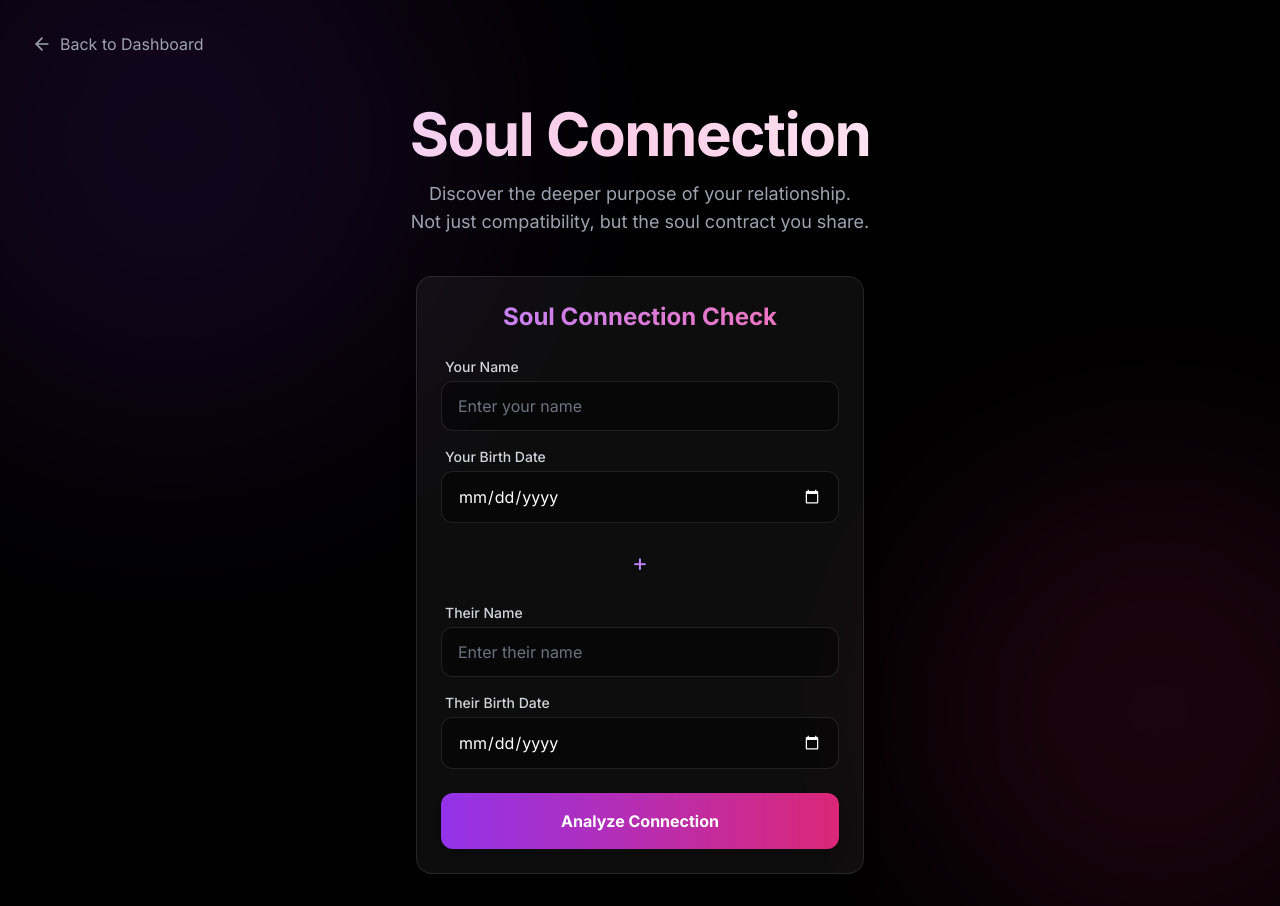
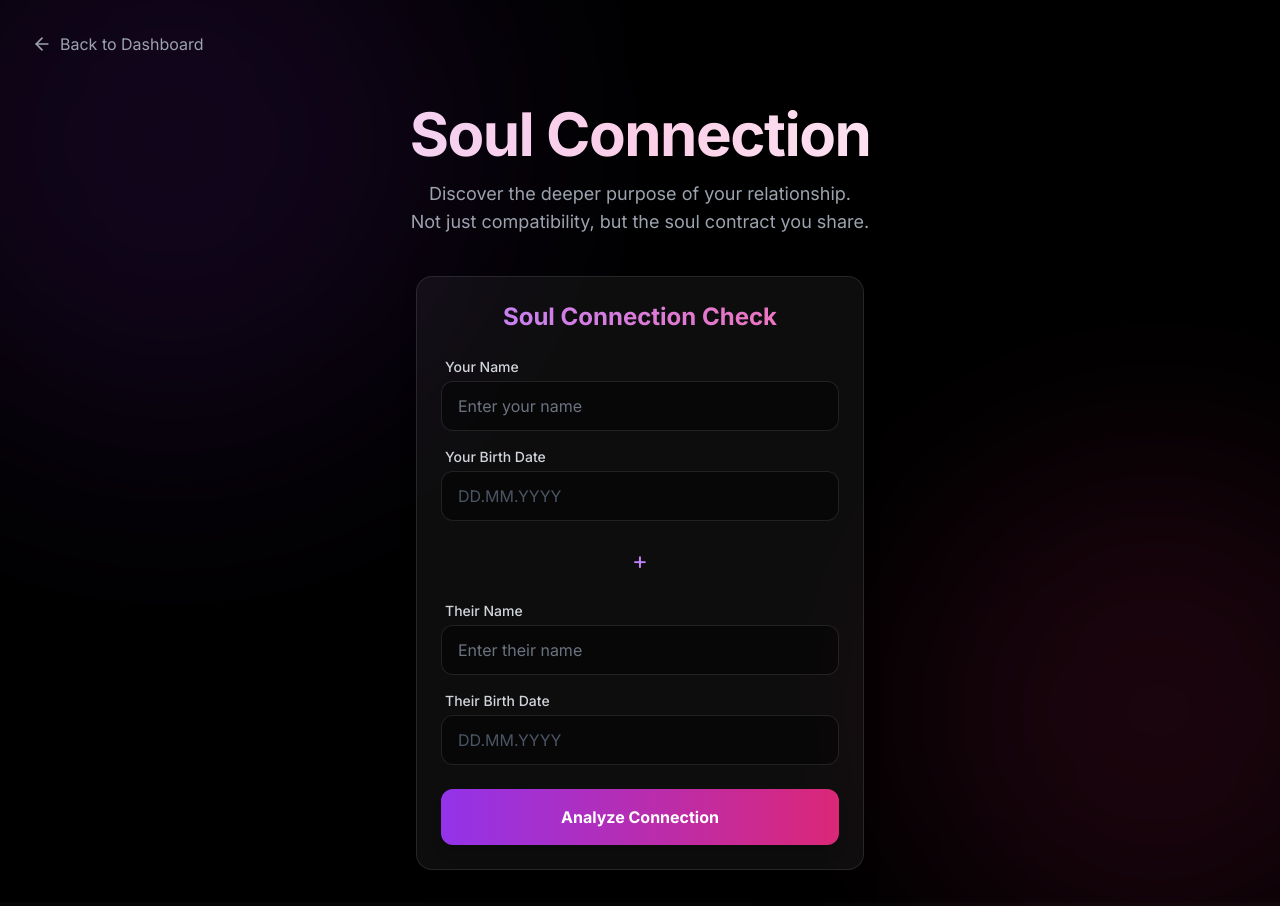
Before and after one commit to KashAmir418/Numerio, a Next.js app: page /compatibility in a window 1280 px wide. Built offline with nearby package versions, Linux system fonts and the light colour scheme.

Commit message:
Allow keyboard typing for birthdate entry in all forms

```diff
--- a/src/components/compatibility/compatibility-form.tsx
+++ b/src/components/compatibility/compatibility-form.tsx
@@ -13,10 +13,32 @@ export const CompatibilityForm: React.FC<CompatibilityFormProps> = ({ onCalculat
     const [nameA, setNameA] = useState('');
     const [nameB, setNameB] = useState('');
 
+    const formatInput = (value: string) => {
+        const digits = value.replace(/\D/g, '');
+        let formatted = '';
+        if (digits.length > 0) {
+            formatted += digits.substring(0, 2);
+            if (digits.length >= 3) formatted += '.' + digits.substring(2, 4);
+            if (digits.length >= 5) formatted += '.' + digits.substring(4, 8);
+        }
+        return formatted;
+    };
+
+    const convertToISO = (dateStr: string) => {
+        const parts = dateStr.split('.');
+        if (parts.length === 3 && parts[2].length === 4) {
+            return `${parts[2]}-${parts[1].padStart(2, '0')}-${parts[0].padStart(2, '0')}`;
+        }
+        return '';
+    };
+
     const handleSubmit = (e: React.FormEvent) => {
         e.preventDefault();
-        if (dateA && dateB && nameA && nameB) {
-            onCalculate(dateA, dateB, nameA, nameB);
+        const isoA = convertToISO(dateA);
+        const isoB = convertToISO(dateB);
+
+        if (isoA && isoB && nameA && nameB) {
+            onCalculate(isoA, isoB, nameA, nameB);
         }
     };
 
@@ -42,13 +64,13 @@ export const CompatibilityForm: React.FC<CompatibilityFormProps> = ({ onCalculat
                     <div className="relative group">
                         <label className="block text-sm font-medium text-gray-300 mb-1 ml-1">Your Birth Date</label>
                         <input
-                            type="date"
+                            type="text"
+                            inputMode="numeric"
                             required
                             value={dateA}
-                            min="1900-01-01"
-                            max="2025-12-31"
-                            onChange={(e) => setDateA(e.target.value)}
-                            className="w-full px-4 py-3 bg-black/40 border border-white/10 rounded-xl focus:ring-2 focus:ring-purple-500 focus:border-transparent outline-none transition-all text-white [color-scheme:dark]"
+                            onChange={(e) => setDateA(formatInput(e.target.value.substring(0, 10)))}
+                            className="w-full px-4 py-3 bg-black/40 border border-white/10 rounded-xl focus:ring-2 focus:ring-purple-500 focus:border-transparent outline-none transition-all text-white placeholder-gray-600"
+                            placeholder="DD.MM.YYYY"
                         />
                     </div>
                 </div>
@@ -72,13 +94,13 @@ export const CompatibilityForm: React.FC<CompatibilityFormProps> = ({ onCalculat
                     <div className="relative group">
                         <label className="block text-sm font-medium text-gray-300 mb-1 ml-1">Their Birth Date</label>
                         <input
-                            type="date"
+                            type="text"
+                            inputMode="numeric"
                             required
                             value={dateB}
-                            min="1900-01-01"
-                            max="2025-12-31"
-                            onChange={(e) => setDateB(e.target.value)}
-                            className="w-full px-4 py-3 bg-black/40 border border-white/10 rounded-xl focus:ring-2 focus:ring-purple-500 focus:border-transparent outline-none transition-all text-white [color-scheme:dark]"
+                            onChange={(e) => setDateB(formatInput(e.target.value.substring(0, 10)))}
+                            className="w-full px-4 py-3 bg-black/40 border border-white/10 rounded-xl focus:ring-2 focus:ring-purple-500 focus:border-transparent outline-none transition-all text-white placeholder-gray-600"
+                            placeholder="DD.MM.YYYY"
                         />
                     </div>
                 </div>
--- a/src/components/ui/date-input.tsx
+++ b/src/components/ui/date-input.tsx
@@ -43,11 +43,14 @@ export function DateInput({ onSubmit }: { onSubmit: (date: string) => void }) {
         }
     };
 
+    const isComplete = inputValue.length === 10;
+
     return (
         <div className="flex flex-col items-center gap-8">
             <div className="relative group w-full max-w-[280px]">
                 <input
                     type="text"
+                    autoFocus
                     inputMode="numeric"
                     placeholder="DD.MM.YYYY"
                     value={inputValue}
@@ -59,12 +62,12 @@ export function DateInput({ onSubmit }: { onSubmit: (date: string) => void }) {
 
             <motion.button
                 onClick={handleSubmit}
-                className="group relative px-8 py-3 bg-white/5 border border-white/10 rounded-full overflow-hidden transition-all duration-500 hover:bg-white/10 hover:border-gold/50"
-                initial={{ opacity: 0, y: 10 }}
+                disabled={!isComplete}
+                className="group relative px-8 py-3 bg-white/5 border border-white/10 rounded-full overflow-hidden transition-all duration-500 hover:bg-white/10 hover:border-gold/50 disabled:opacity-0 disabled:translate-y-2 disabled:pointer-events-none"
+                initial={false}
                 animate={{
-                    opacity: inputValue.length === 10 ? 1 : 0,
-                    y: inputValue.length === 10 ? 0 : 10,
-                    pointerEvents: inputValue.length === 10 ? "auto" : "none"
+                    opacity: isComplete ? 1 : 0,
+                    y: isComplete ? 0 : 10,
                 }}
             >
                 <div className="relative z-10 flex items-center gap-2 text-starlight font-serif tracking-widest uppercase text-sm">
```
